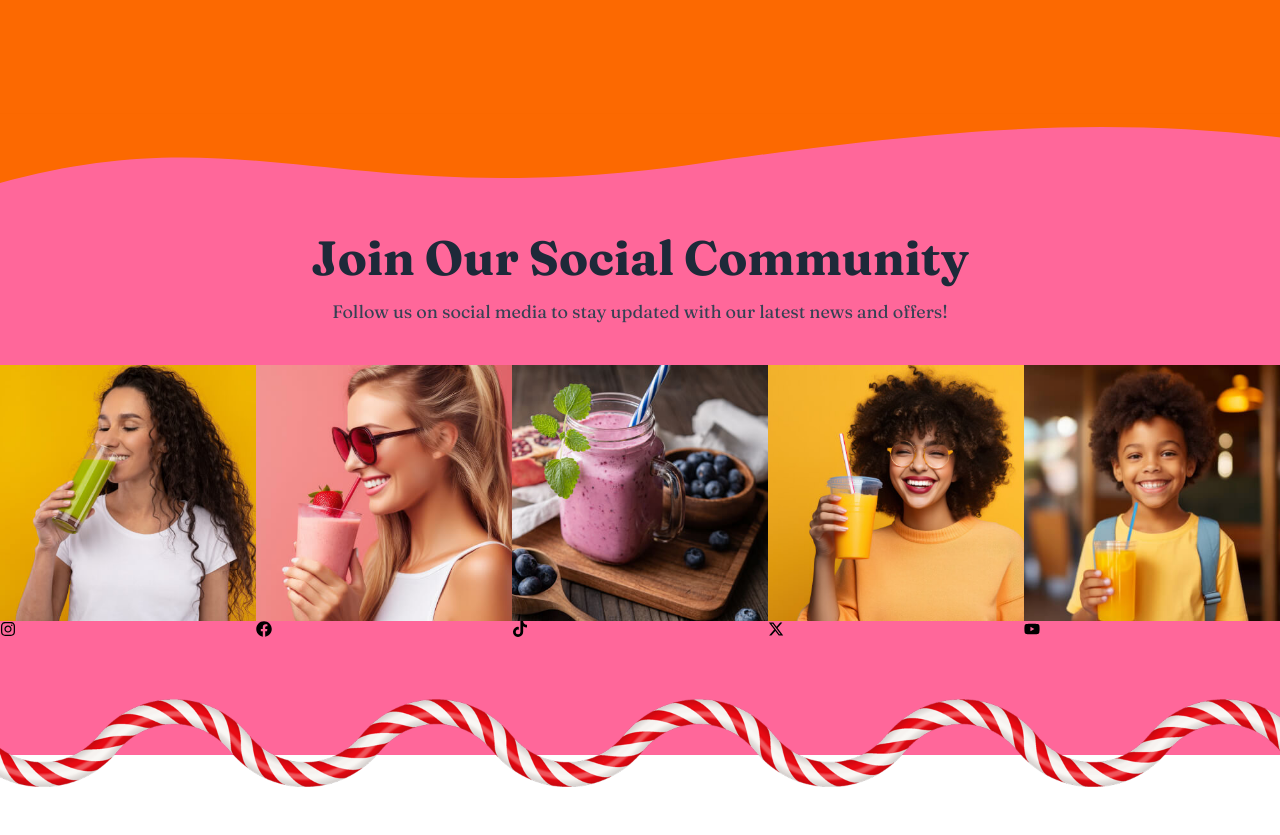
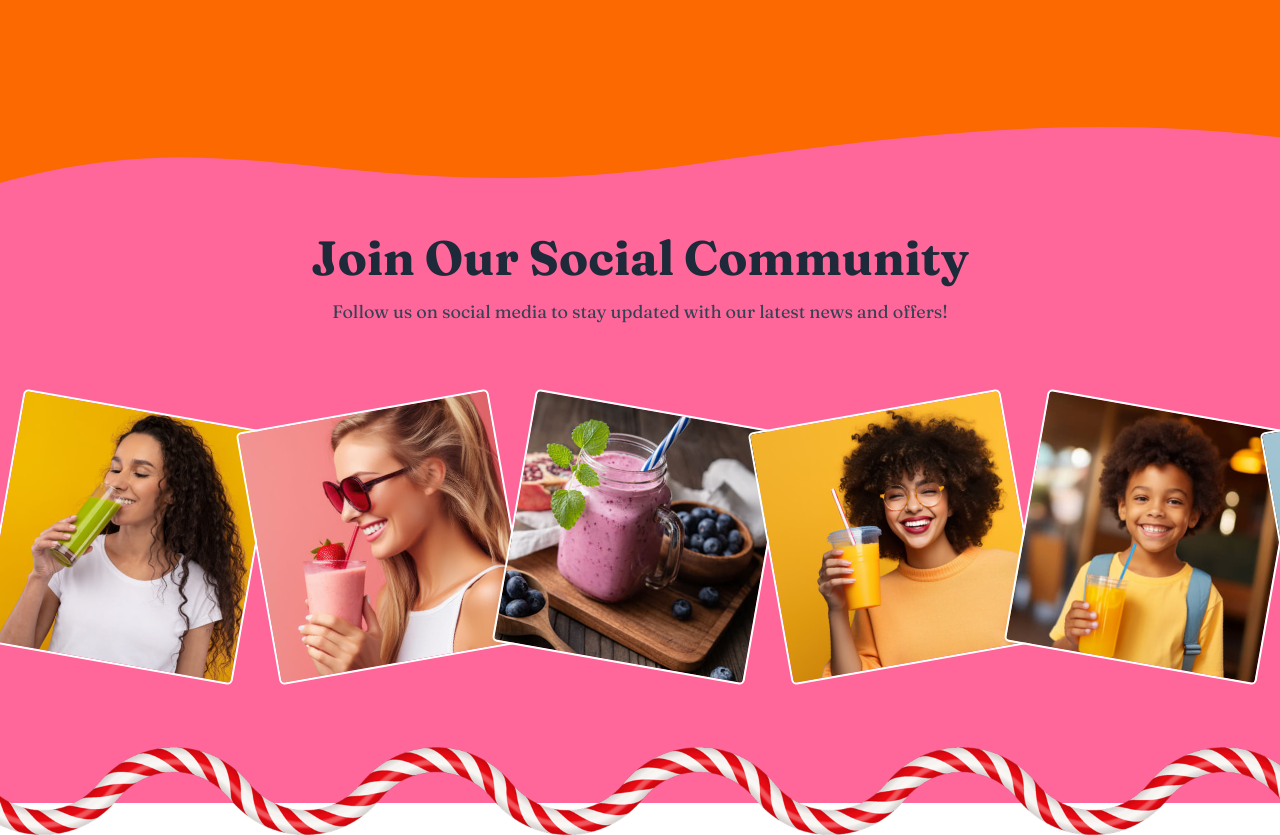
Before and after one commit to Jisap/next15-foodorder, a Next.js app: page / in a window 1280 px wide. Shown: the part 6874-7709 px from the top of the page. Before the commit the page ends 7661 px from the top, so only its background shows below. Built offline with nearby package versions, Linux system fonts and the light colour scheme.

Commit message:
Refactor SocialComunityComponent to utilize a socialData array for dynamic rendering of social cards; enhance styling in globals.css for improved visual effects and responsiveness.

```diff
--- a/src/Components/SocialComunityComponent.jsx
+++ b/src/Components/SocialComunityComponent.jsx
@@ -8,14 +8,34 @@ import { FaFacebook, FaInstagram, FaTiktok, FaYoutube } from "react-icons/fa";
 import { TiSocialPinterest } from "react-icons/ti";
 import { FaXTwitter } from "react-icons/fa6";
 
+const socialData = [
+  { image: insta1, icon: FaInstagram, alt: 'Instagram post 1' },
+  { image: insta2, icon: FaFacebook, alt: 'Facebook post' },
+  { image: insta3, icon: FaTiktok, alt: 'TikTok post' },
+  { image: insta4, icon: FaXTwitter, alt: 'X/Twitter post' },
+  { image: insta5, icon: FaYoutube, alt: 'YouTube post' },
+  { image: insta6, icon: TiSocialPinterest, alt: 'Pinterest post' },
+  // Puedes duplicar o añadir más elementos fácilmente
+  { image: insta1, icon: FaInstagram, alt: 'Instagram post 2' },
+];
+
+const SocialCard = ({ image, alt, Icon }) => (
+  <div className='social-card'>
+    <Image src={image} alt={alt} className="w-full h-full object-cover" />
+    <Icon className='icon' />
+  </div>
+);
+
 const SocialComunityComponent = () => {
   return (
     <div className='section-social-comunity  py-20 text-center'>
-      <h2 className="text-5xl font-bold mt-10 text-gray-800">Join Our Social Community</h2>
+      <div className='z-1'>
+        <h2 className="text-5xl font-bold mt-10 text-gray-800">Join Our Social Community</h2>
 
-      <p className="mt-4 text-lg text-gray-700">
-        Follow us on social media to stay updated with our latest news and offers!
-      </p>
+        <p className="mt-4 mb-6 text-lg text-gray-700">
+          Follow us on social media to stay updated with our latest news and offers!
+        </p>
+      </div>
 
       <Image
         src={curvCandyImg2}
@@ -37,69 +57,15 @@ const SocialComunityComponent = () => {
         className='social-slide'
         style={{ padding: "3% 0" }}
       >
-        <SwiperSlide>
-          <div className='social-card'>
-            <Image
-              src={insta1}
-              alt="insta1"
-            />
-            <FaInstagram />
-          </div>
-        </SwiperSlide>
-        <SwiperSlide>
-          <div className='social-card'>
-            <Image
-              src={insta2}
-              alt="insta1"
-            />
-            <FaFacebook />
-          </div>
-        </SwiperSlide>
-        <SwiperSlide>
-          <div className='social-card'>
-            <Image
-              src={insta3}
-              alt="insta1"
-            />
-            <FaTiktok />
-          </div>
-        </SwiperSlide>
-        <SwiperSlide>
-          <div className='social-card'>
-            <Image
-              src={insta4}
-              alt="insta1"
-            />
-            <FaXTwitter />
-          </div>
-        </SwiperSlide>
-        <SwiperSlide>
-          <div className='social-card'>
-            <Image
-              src={insta5}
-              alt="insta1"
-            />
-            <FaYoutube />
-          </div>
-        </SwiperSlide>
-        <SwiperSlide>
-          <div className='social-card'>
-            <Image
-              src={insta6}
-              alt="insta1"
-            />
-            <TiSocialPinterest />
-          </div>
-        </SwiperSlide>
-        <SwiperSlide>
-          <div className='social-card'>
-            <Image
-              src={insta1}
-              alt="insta1"
-            />
-            <FaInstagram />
-          </div>
-        </SwiperSlide>
+        {socialData.map((item, index) => {
+          // Renombramos 'icon' a 'Icon' para que JSX lo reconozca como un componente
+          const { image, alt, icon: Icon } = item;
+          return (
+            <SwiperSlide key={index} className='mt-5 mb-5'>
+              <SocialCard image={image} alt={alt} Icon={Icon} />
+            </SwiperSlide>
+          );
+        })}
       </Swiper>
     </div>
   )
--- a/src/app/globals.css
+++ b/src/app/globals.css
@@ -654,3 +654,70 @@ body {
   z-index: -1;
   overflow: hidden;
 }
+
+.section-social-comunity::after {
+  background-color: var(--prim-color);
+  top:-10%;
+  height: 70%;
+  mask-size: 100% 15% !important;
+  z-index: -1;
+}
+
+
+.social-slide .swiper-slide:nth-child(even) .social-card {
+  transform: rotate(-10deg);
+}
+
+.social-slide .swiper-slide:nth-child(odd) .social-card {
+  transform: rotate(10deg);
+}
+
+.social-card {
+  position: relative;
+  border-radius: 5px;
+  overflow: hidden;
+  border: 2px solid var(--white-color);
+  cursor: pointer;
+  transition: transform 0.4s ease-in-out;
+}
+
+.social-card::after {
+  content: "";
+  position: absolute;
+  top: 0;
+  left: 0;
+  width: 100%;
+  height: 100%;
+  background-color: #0000008a;
+  opacity: 0;
+  transition: .3s;
+}
+
+.social-card .icon {
+  position: absolute;
+  top: 50%;
+  left: 50%;
+  transform: translate(-50%, -50%);
+  width: 50px;
+  height: 50px;
+  display: flex;
+  align-items: center;
+  justify-content: center;
+  border-radius: 5px;
+  background-color: var(--white-color);
+  z-index: 5;
+  font-size: 1.5rem;
+  opacity: 0;
+  transition: .3s;
+}
+
+.social-card:hover::after {
+  opacity: 1;
+}
+
+.social-card:hover .icon {
+  opacity: 1;
+  background-color: transparent;
+  color: var(--white-color);
+  /* box-shadow: 0 0 5px var(--white-color); */
+}
```
